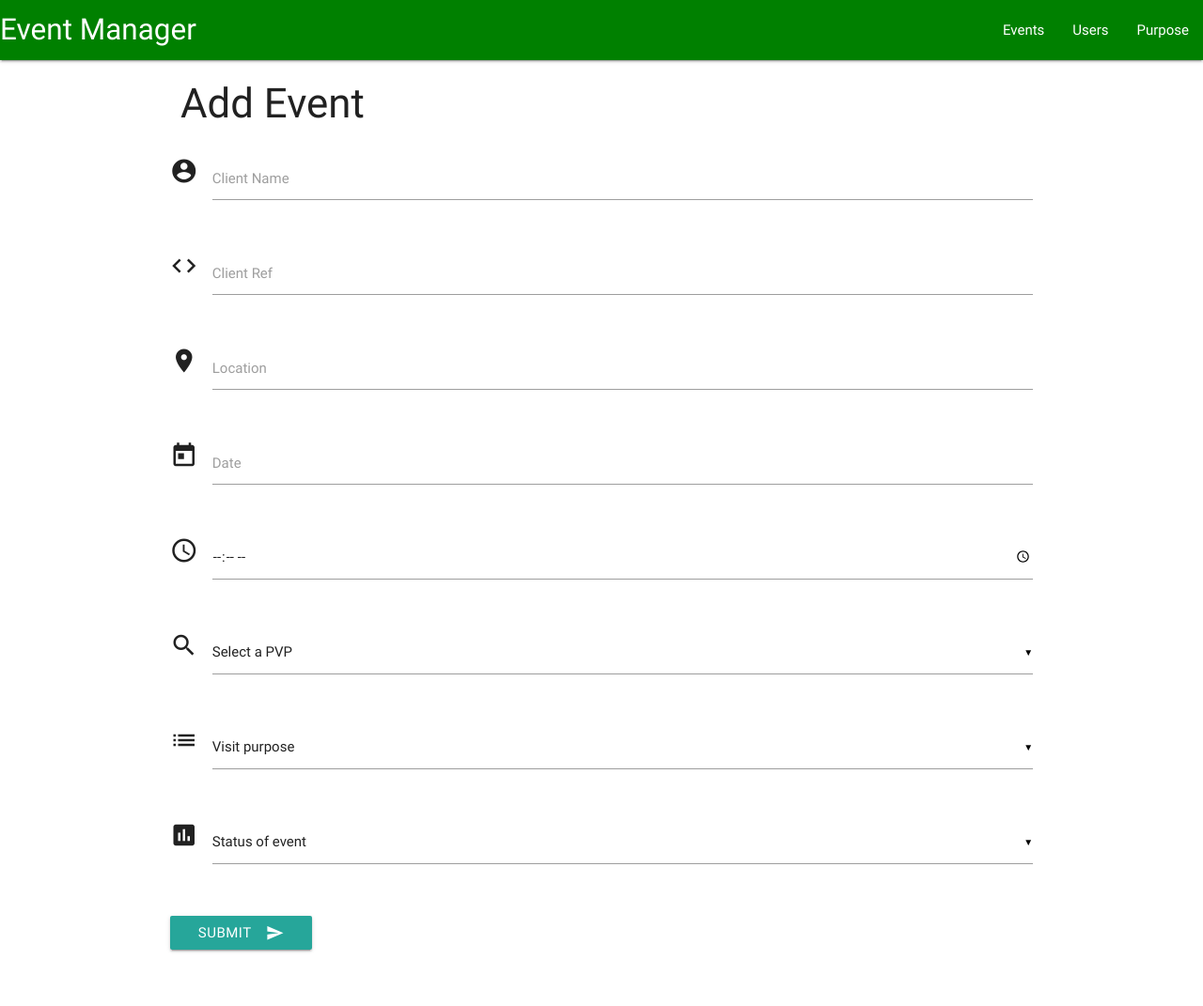
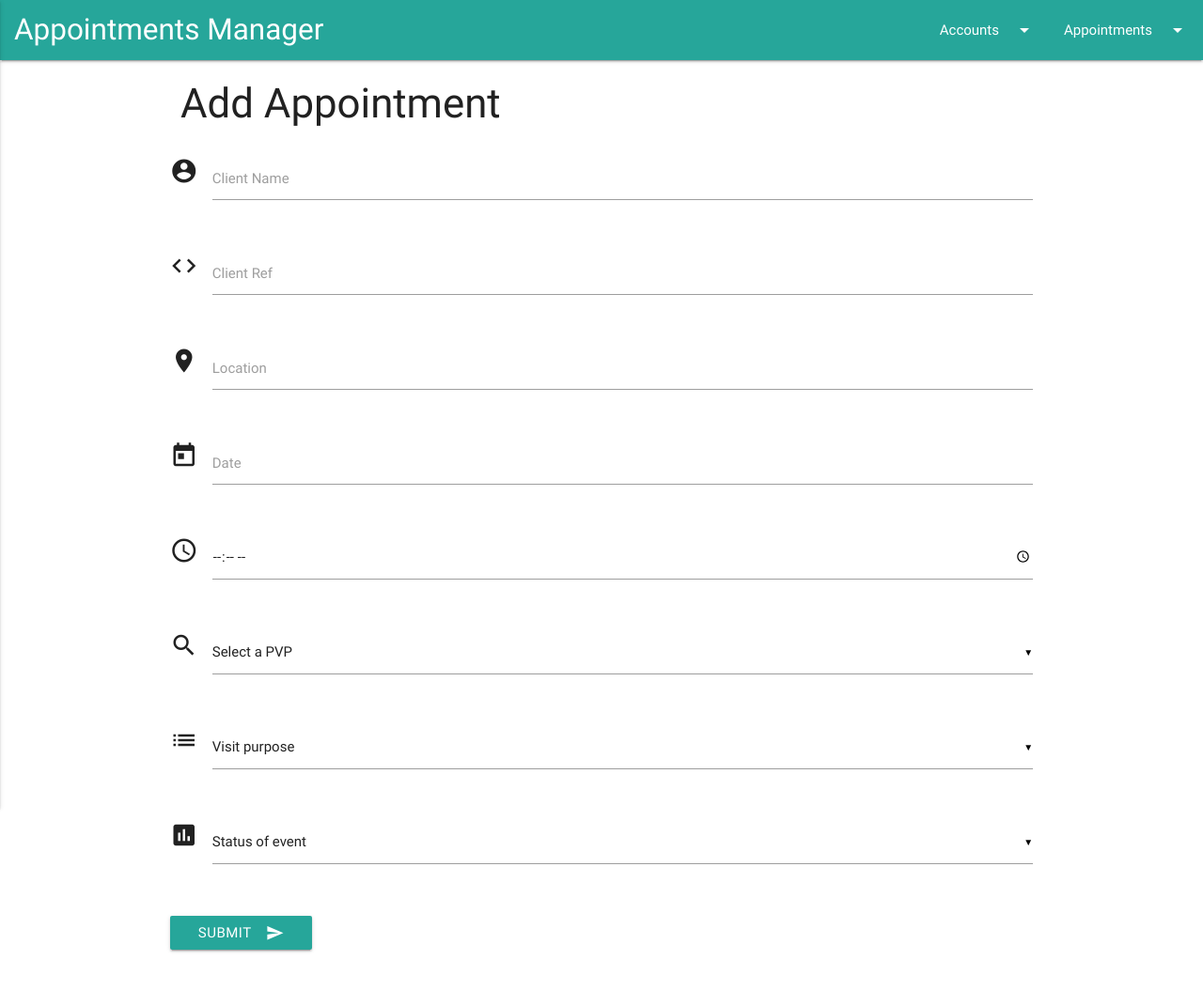
Before and after one commit to lisaannbyrne1/MSP3-AHI-AppManager, a Flask app: page /add_event in a window 1280 px wide. Shown: the whole page at 94% size. Run offline with Flask 2, Linux system fonts and the light colour scheme; data that the repository does not hold is empty; some libraries are stand-ins or nearby versions.

Commit message:
navigation set up

```diff
--- a/app.py
+++ b/app.py
@@ -14,21 +14,21 @@ mongo = PyMongo(app)
 
 
 @app.route('/')
-@app.route('/get_events')
-def get_events():
-    return render_template('events.html', events=mongo.db.events.find())
+@app.route('/all_events')
+def all_events():
+    return render_template('all_events.html', events=mongo.db.events.find())
 
 
 @app.route('/add_event')
 def add_event():
-    return render_template('addevents.html', users=mongo.db.users.find(), purpose=mongo.db.purpose.find(), status=mongo.db.status.find())
+    return render_template('add_events.html', users=mongo.db.users.find(), purpose=mongo.db.purpose.find(), status=mongo.db.status.find())
 
 
 @app.route('/insert_event', methods=['POST'])
 def insert_event():
     events = mongo.db.events
     events.insert_one(request.form.to_dict())
-    return redirect(url_for('get_events'))
+    return redirect(url_for('all_events'))
 
 
 @app.route('/edit_event/<event_id>')
@@ -37,7 +37,7 @@ def edit_event(event_id):
     all_users = mongo.db.users.find()
     all_purpose = mongo.db.purpose.find()
     all_status = mongo.db.status.find()
-    return render_template('editevent.html', event=the_event, users=all_users, purpose=all_purpose, status=all_status)
+    return render_template('edit_event.html', event=the_event, users=all_users, purpose=all_purpose, status=all_status)
 
 
 @app.route('/update_event/<event_id>', methods=['POST'])
@@ -54,17 +54,17 @@ def update_event(event_id):
         'purpose': request.form.get('purpose'),
         'status': request.form.get('status'),
     })
-    return redirect(url_for('get_events'))
+    return redirect(url_for('all_events'))
 
 
-@app.route('/get_purpose')
-def get_purpose():
+@app.route('/purpose')
+def purpose():
     return render_template('purpose.html', purpose=mongo.db.purpose.find())
 
 
 @app.route('/add_purpose')
 def add_purpose():
-    return render_template('addpurpose.html')
+    return render_template('add_purpose.html')
 
 
 @app.route('/insert_purpose', methods=['POST'])
@@ -74,21 +74,21 @@ def insert_purpose():
     return redirect(url_for('get_purpose'))
 
 
-@app.route('/get_users')
-def get_users():
+@app.route('/users')
+def users():
     return render_template('users.html', users=mongo.db.users.find())
 
 
 @app.route('/add_user')
 def add_user():
-    return render_template('addusers.html')
+    return render_template('add_user.html')
 
 
 @app.route('/insert_user', methods=['POST'])
 def insert_user():
     users = mongo.db.users
     users.insert_one(request.form.to_dict())
-    return redirect(url_for('get_users'))
+    return redirect(url_for('users'))
 
 
 if __name__ == '__main__':
--- a/static/css/style.css
+++ b/static/css/style.css
@@ -1,3 +1,11 @@
+/*--Navigation--*/
+nav .brand-logo {
+    margin-left: 15px;
+}
+
 .nav-wrapper {
-background-color: green;
+    background-color: #26a69a;
 }
+
+
+/*--Footer--*/
--- a/templates/editevent.html
+++ b/templates/add_events.html
@@ -1,16 +1,13 @@
-{% extends 'base.html'%} {% block content %}
-
-<h3>Edit Task</h3>
+{% extends 'base.html' %} {% block content %}
+<h3>Add Appointment</h3>
 <div class="row">
-    <form action="{{ url_for('update_event', event_id=event._id) }}" method="POST"  class="col s12">
-        <div class="row">
-            <div class="row">
-                <div class="input-field col s12">
+  <form action="{{url_for('insert_event')}}" method="POST" class="col s12">
+    <div class="row">
 
       <div class="row">
         <div class="input-field col s12">
           <i class="material-icons prefix">account_circle</i>
-          <input id="client_name" name="client_name" type="text" required class="validate" readonly value="{{event.client_name}}">
+          <input id="client_name" name="client_name" type="text" required class="validate" />
           <label for="icon_prefix">Client Name</label>
         </div>
       </div>
@@ -18,7 +15,7 @@
       <div class="row">
         <div class="input-field col s12">
           <i class="material-icons prefix">code</i>
-          <input id="client_ref" name="client_ref" type="text" class="validate" required maxlength="7" readonly value="{{event.client_ref}}">
+          <input id="client_ref" name="client_ref" type="text" class="validate" required maxlength="7" />
           <label for="icon_code">Client Ref</label>
         </div>
       </div>
@@ -26,7 +23,7 @@
       <div class="row">
         <div class="input-field col s12">
           <i class="material-icons prefix">location_on</i>
-          <input id="location" name="location" type="text" class="validate" required readonly value="{{event.location}}">
+          <input id="location" name="location" type="text" class="validate" required/>
           <label for="icon_location_on">Location</label>
         </div>
       </div>
@@ -34,7 +31,7 @@
       <div class="row" id="matfix">
         <div class="input-field col s12">
           <i class="material-icons prefix">today</i>
-          <input id="date" name="date" type="text" class="datepicker" required value="{{event.date}}">
+          <input id="date" name="date" type="text" class="datepicker" required/>
           <label for="icon_prefix">Date</label>
         </div>
       </div>
@@ -42,7 +39,7 @@
        <div class="row">
         <div class="input-field col s12">
           <i class="material-icons prefix">access_time</i>
-          <input id="visit_time" name="visit_time" type="time" class="validate" required value="{{event.visit_time}}">
+          <input id="visit_time" name="visit_time" type="time" class="validate" required/>
           <label for="icon_prefix"></label>
         </div>
       </div>
@@ -53,11 +50,7 @@
           <select id="pvp_name" name="pvp_name" class="material_select" required>
             <option value="" disabled selected>Select a PVP</option>
             {% for users in users %}
-                {% if users.pvp_name == event.pvp_name %}
-                <option value="{{users.pvp_name}}" selected > {{users.pvp_name}} - {{users.reg_no}}</option>
-                {% else %}
-                <option value="{{users.pvp_name}}">{{users.pvp_name}} - {{users.reg_no}}</option>
-                {% endif %}
+            <option value="{{users.pvp_name}}">{{users.pvp_name}} - {{users.reg_no}}</option>
             {% endfor %}
           </select>
         </div>
@@ -69,27 +62,21 @@
           <select id="purpose" name="purpose" class="material_select" required>
             <option value="" disabled selected>Visit purpose</option>
             {% for purpose in purpose %}
-                {% if purpose.purpose == event.purpose %}
-                <option value="{{purpose.purpose}}" selected > {{purpose.purpose}}</option>
-                {% else %}
-                <option value="{{purpose.purpose}}">{{purpose.purpose}}</option>
-                {% endif %}
+            <option value="{{purpose.purpose}}"
+              >{{purpose.purpose}}</option
+            >
             {% endfor %}
           </select>
         </div>
       </div>
 
-         <div class="row">
+      <div class="row">
         <div class="input-field col s12">
           <i class="material-icons prefix">poll</i>
           <select id="status" name="status" class="material_select" required>
             <option value="" disabled selected>Status of event</option>
             {% for status in status %}
-                {% if status.status == event.status %}
-                <option value="{{status.status}}" selected > {{status.status}}</option>
-                {% else %}
-                <option value="{{status.status}}">{{status.status}}</option>
-                {% endif %}
+            <option value="{{status.status}}" >{{status.status}}</option>
             {% endfor %}
           </select>
         </div>
@@ -102,7 +89,8 @@
         </button>
          </div>
     </div>
-</div>
-    </form>
+
+    </div>
+  </form>
 </div>
 {% endblock %}
--- a/templates/addpurpose.html
+++ b/templates/add_purpose.html
@@ -1,5 +1,5 @@
 {% extends 'base.html' %} {% block content %}
-<h3>Add Event Purpose</h3>
+<h3>New Appointment Purpose</h3>
 <div class="row">
   <form action="{{url_for('insert_purpose')}}" method="POST" class="col s12">
     <div class="row">
--- a/templates/addusers.html
+++ b/templates/add_user.html
@@ -1,5 +1,5 @@
 {% extends 'base.html' %} {% block content %}
-<h3>Add User</h3>
+<h3>Create new PVP account</h3>
 <div class="row">
   <form action="{{url_for('insert_user')}}" method="POST" class="col s12">
     <div class="row">
--- a/templates/base.html
+++ b/templates/base.html
@@ -1,28 +1,81 @@
 <!DOCTYPE html>
 <html>
 <head>
-<title>Events Manager</title>
+<title>Appointments Manager</title>
+<meta charset="UTF-8">
+<meta name="viewport" content="width=device-width, initial-scale=1.0" />
+<meta http-equiv="X-UA-Compatible" content="ie=edge" />
 <link href="https://fonts.googleapis.com/icon?family=Material+Icons" rel="stylesheet">
 <link rel="stylesheet" href="https://cdnjs.cloudflare.com/ajax/libs/materialize/0.100.2/css/materialize.min.css">
 <link rel="stylesheet" href="{{url_for('static', filename='css/style.css')}}" type="text/css" />
 </head>
 
 <body>
+<main>
+
+<!-- Dropdown Navigation Structure -->
 <header>
 <nav>
+<ul id="dropdown1" class="dropdown-content">
+    <li><a href="{{url_for('users')}}">PVP Accounts</a></li>
+    <li><a href="{{url_for('add_user')}}">Add PVP Account</a></li>
+    <li class="divider"></li>
+    <li><a href="">Client Accounts</a></li>
+    <li><a href="">Add Client Account</a></li>
+</ul>
+
   <div class="nav-wrapper">
-      <a href="{{url_for('get_events')}}" class="brand-logo">Event Manager</a>
-      <ul id="nav-mobile" class="right hide-on-med-and-down">
-        <li><a href="{{url_for('get_events')}}">Events</a></li>
-        <li><a href="{{url_for('get_users')}}">Users</a></li>
-        <li><a href="{{url_for('get_purpose')}}">Purpose</a></li>
+    <a href="{{url_for('all_events')}}" class="brand-logo">Appointments Manager</a>
+     <a href="{{url_for('all_events')}}" data-activates="mobile-demo" class="button-collapse"><i class="material-icons">menu</i></a>
+
+<ul class="right hide-on-med-and-down">
+
+    <ul id="dropdown2" class="dropdown-content">
+        <li><a href="{{url_for('all_events')}}">All Appointments</a></li>
+        <li><a href="{{url_for('add_event')}}">Add Appointments</a></li>
+        <li class="divider"></li>
+        <li><a href="{{url_for('purpose')}}">Appointments Purpose</a></li>
+        <li><a href="{{url_for('add_purpose')}}">Add Purpose</a></li>
     </ul>
+
+<!-- Dropdown Navigation Trigger -->
+
+    <li><a class="dropdown-button" href="#!" data-activates="dropdown1">Accounts<i class="material-icons right">arrow_drop_down</i></a></li>
+    <li><a class="dropdown-button" href="#!" data-activates="dropdown2">Appointments<i class="material-icons right">arrow_drop_down</i></a></li>
+
+</ul>
+
+<!-- Mobile Navigation Sidebar -->
+
+<ul class="side-nav" id="mobile-demo">
+        <li><a href="{{url_for('users')}}">PVP Accounts</a></li>
+        <li><a href="{{url_for('add_user')}}">Add PVP Account</a></li>
+        <li class="divider"></li>
+        <li><a href="">Client Accounts</a></li>
+        <li><a href="">Add Client Account</a></li>
+        <li class="divider"></li>
+        <li><a href="{{url_for('all_events')}}">All Appointments</a></li>
+        <li><a href="{{url_for('add_event')}}">Add Appointments</a></li>
+        <li class="divider"></li>
+        <li><a href="{{url_for('purpose')}}">Appointments Purpose</a></li>
+        <li><a href="{{url_for('add_purpose')}}">Add Purpose</a></li>
+</ul>
+
 </div>
 </nav>
 </header>
+
+
+<!--Appointment According-->
+
 <div class="container">
 {% block content %} {% endblock %}
 </div>
+
+<!--Footer-->
+
+
+<!--Scripts-->
 
     <script src="https://cdnjs.cloudflare.com/ajax/libs/jquery/3.2.1/jquery.min.js"></script>
     <script src="https://cdnjs.cloudflare.com/ajax/libs/materialize/0.100.2/js/materialize.min.js"></script>
@@ -30,7 +83,7 @@
         $(document).ready(function() {
             $('.collapsible').collapsible();
             $('select').material_select();
-             $('.sidenav').sidenav();
+            $(".button-collapse").sideNav();
         });
 
         $('.datepicker').pickadate({
@@ -45,7 +98,7 @@
             e.stopPropagation();
             });
     </script>
-
+ </main>
 </body>
 
 </html>
--- a/templates/addevents.html
+++ b/templates/edit_event.html
@@ -1,13 +1,16 @@
-{% extends 'base.html' %} {% block content %}
-<h3>Add Event</h3>
+{% extends 'base.html'%} {% block content %}
+
+<h3>Edit Appointment</h3>
 <div class="row">
-  <form action="{{url_for('insert_event')}}" method="POST" class="col s12">
-    <div class="row">
+    <form action="{{ url_for('update_event', event_id=event._id) }}" method="POST"  class="col s12">
+        <div class="row">
+            <div class="row">
+                <div class="input-field col s12">
 
       <div class="row">
         <div class="input-field col s12">
           <i class="material-icons prefix">account_circle</i>
-          <input id="client_name" name="client_name" type="text" required class="validate" />
+          <input id="client_name" name="client_name" type="text" required class="validate" readonly value="{{event.client_name}}">
           <label for="icon_prefix">Client Name</label>
         </div>
       </div>
@@ -15,7 +18,7 @@
       <div class="row">
         <div class="input-field col s12">
           <i class="material-icons prefix">code</i>
-          <input id="client_ref" name="client_ref" type="text" class="validate" required maxlength="7" />
+          <input id="client_ref" name="client_ref" type="text" class="validate" required maxlength="7" readonly value="{{event.client_ref}}">
           <label for="icon_code">Client Ref</label>
         </div>
       </div>
@@ -23,7 +26,7 @@
       <div class="row">
         <div class="input-field col s12">
           <i class="material-icons prefix">location_on</i>
-          <input id="location" name="location" type="text" class="validate" required/>
+          <input id="location" name="location" type="text" class="validate" required readonly value="{{event.location}}">
           <label for="icon_location_on">Location</label>
         </div>
       </div>
@@ -31,7 +34,7 @@
       <div class="row" id="matfix">
         <div class="input-field col s12">
           <i class="material-icons prefix">today</i>
-          <input id="date" name="date" type="text" class="datepicker" required/>
+          <input id="date" name="date" type="text" class="datepicker" required value="{{event.date}}">
           <label for="icon_prefix">Date</label>
         </div>
       </div>
@@ -39,7 +42,7 @@
        <div class="row">
         <div class="input-field col s12">
           <i class="material-icons prefix">access_time</i>
-          <input id="visit_time" name="visit_time" type="time" class="validate" required/>
+          <input id="visit_time" name="visit_time" type="time" class="validate" required value="{{event.visit_time}}">
           <label for="icon_prefix"></label>
         </div>
       </div>
@@ -48,9 +51,13 @@
         <div class="input-field col s12">
           <i class="material-icons prefix">search</i>
           <select id="pvp_name" name="pvp_name" class="material_select" required>
-            <option value="" disabled selected>Select a PVP</option>
+            <option value="" disabled >Select a PVP</option>
             {% for users in users %}
-            <option value="{{users.pvp_name}}">{{users.pvp_name}} - {{users.reg_no}}</option>
+                {% if users.pvp_name == event.pvp_name %}
+                <option value="{{users.pvp_name}}" selected > {{users.pvp_name}} - {{users.reg_no}}</option>
+                {% else %}
+                <option value="{{users.pvp_name}}">{{users.pvp_name}} - {{users.reg_no}}</option>
+                {% endif %}
             {% endfor %}
           </select>
         </div>
@@ -62,21 +69,27 @@
           <select id="purpose" name="purpose" class="material_select" required>
             <option value="" disabled selected>Visit purpose</option>
             {% for purpose in purpose %}
-            <option value="{{purpose.purpose}}"
-              >{{purpose.purpose}}</option
-            >
+                {% if purpose.purpose == event.purpose %}
+                <option value="{{purpose.purpose}}" selected > {{purpose.purpose}}</option>
+                {% else %}
+                <option value="{{purpose.purpose}}">{{purpose.purpose}}</option>
+                {% endif %}
             {% endfor %}
           </select>
         </div>
       </div>
 
-      <div class="row">
+         <div class="row">
         <div class="input-field col s12">
           <i class="material-icons prefix">poll</i>
           <select id="status" name="status" class="material_select" required>
-            <option value="" disabled selected>Status of event</option>
+            <option value="" disabled >Status of event</option>
             {% for status in status %}
-            <option value="{{status.status}}" >{{status.status}}</option>
+                {% if status.status == event.status %}
+                <option value="{{status.status}}" selected > {{status.status}}</option>
+                {% else %}
+                <option value="{{status.status}}" > {{status.status}}</option>
+                {% endif %}
             {% endfor %}
           </select>
         </div>
@@ -89,8 +102,7 @@
         </button>
          </div>
     </div>
-
-    </div>
-  </form>
+</div>
+    </form>
 </div>
 {% endblock %}
--- a/templates/purpose.html
+++ b/templates/purpose.html
@@ -1,5 +1,5 @@
 {% extends 'base.html' %} {% block content %}
-<h3>Purpose</h3>
+<h3>Appointment Purpose</h3>
     <ul class="collapsible" data-collapsible="accordion">
         {% for purpose in purpose %}
         <li>
```
Also changed, not shown: templates/all_events.html (renamed from templates/events.html, +10 -6 lines), templates/users.html (+4 -3 lines). Lines whose indentation alone changed are shown as unchanged.
